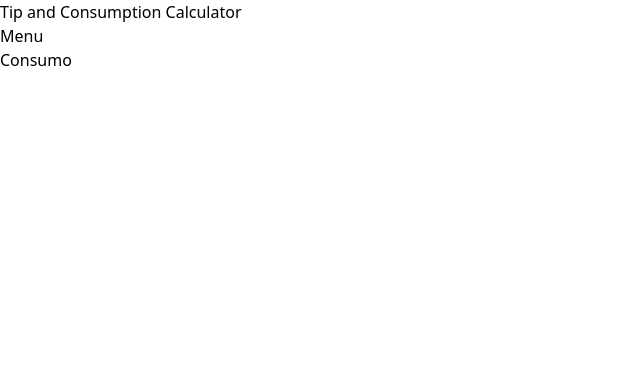
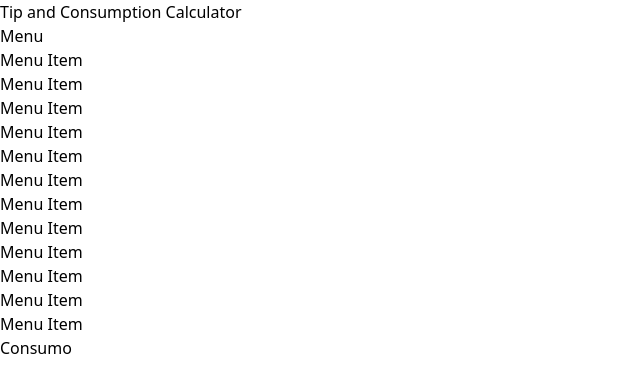
Before and after one commit to cilfonegabriel/calculator-tip-react, a React (Vite) app: page / in a window 1280 px wide. Shown: the top 392 px of the page, without its empty margins (0-640 px from the left). Built offline with nearby package versions, Linux system fonts and the light colour scheme.

Commit message:
Import component to rendering in the app

```diff
--- a/src/App.tsx
+++ b/src/App.tsx
@@ -1,8 +1,7 @@
 import { menuItems } from "./data/db"
+import MenuItem from "./components/MenuItem"
 
 function App() {
-
-  console.log(menuItems)
 
   return (
     <>
@@ -13,6 +12,12 @@ function App() {
       <main className="max-w-7xl mx-auto py-20 grid md:grid-cols-2">
         <div>
           <h2>Menu</h2>
+
+          {menuItems.map(item => (
+            <MenuItem
+              key={item.id}
+            />
+          ))}
         </div>
 
         <div className="">
```
